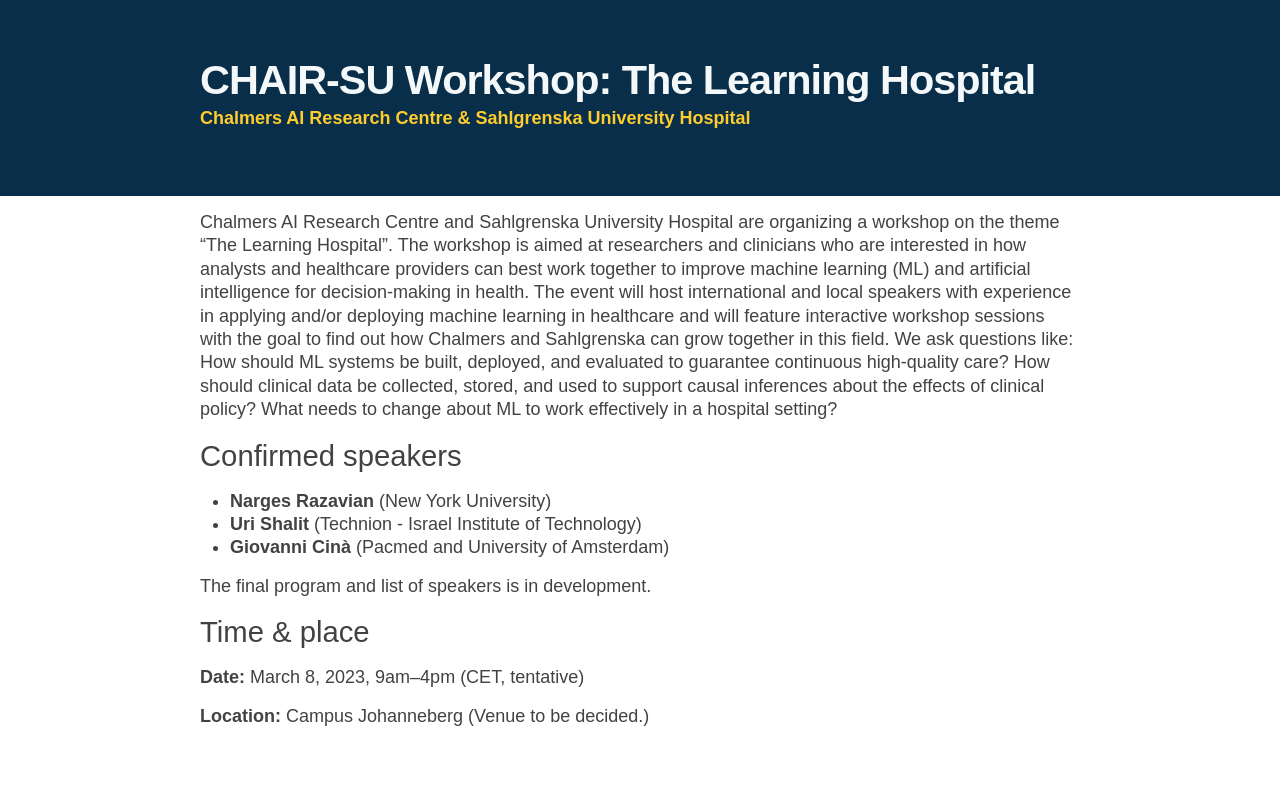
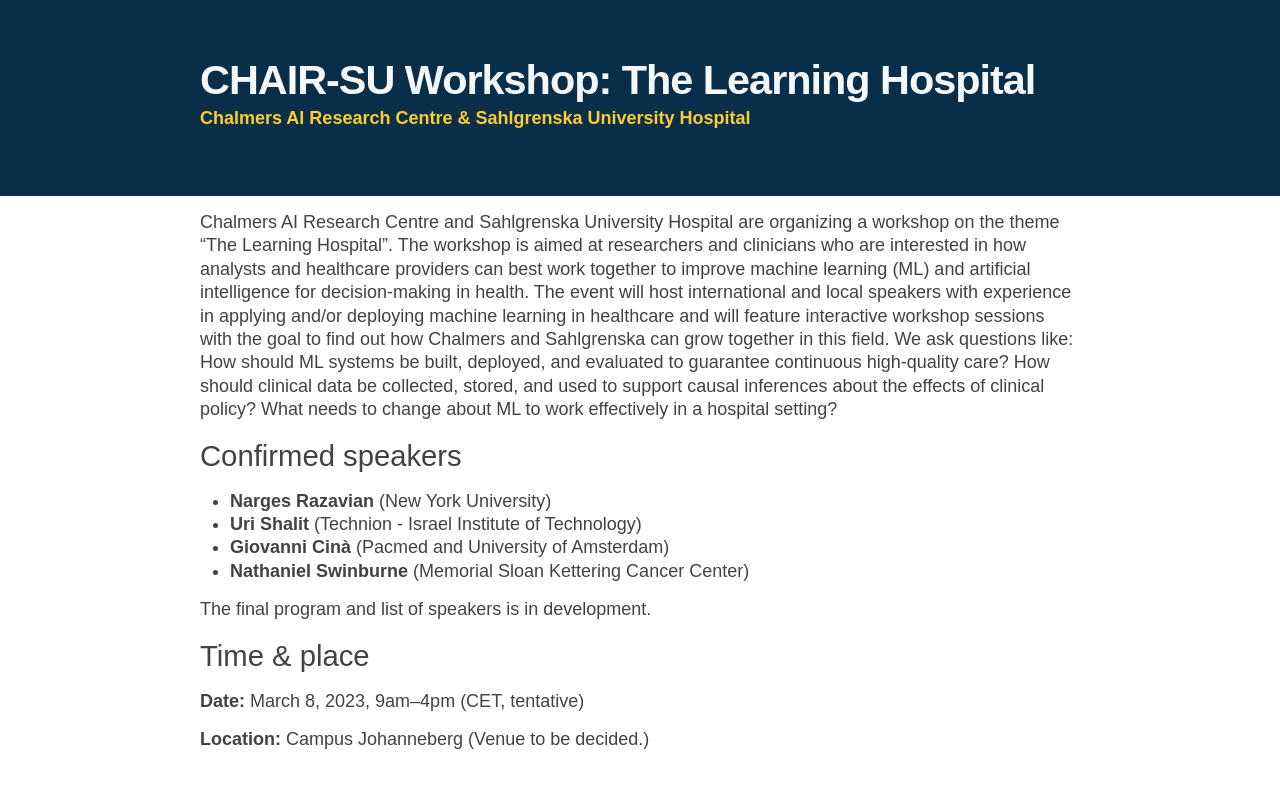
Before and after one commit to Healthy-AI/healthy-ai.github.io, a Jekyll site: the page built from workshop.markdown, in a window 1280 px wide. Shown: the top 788 px of the page. Built offline with Jekyll 4.4.1, drawn with Linux system fonts in a browser that asks for light colours.

Commit message:
added speaker

```diff
--- a/workshop.markdown
+++ b/workshop.markdown
@@ -10,6 +10,7 @@
 * **Narges Razavian** (New York University)
 * **Uri Shalit** (Technion -  Israel Institute of Technology)
 * **Giovanni Cinà** (Pacmed and University of Amsterdam)
+* **Nathaniel Swinburne** (Memorial Sloan Kettering Cancer Center)
 
 The final program and list of speakers is in development.
 
```
